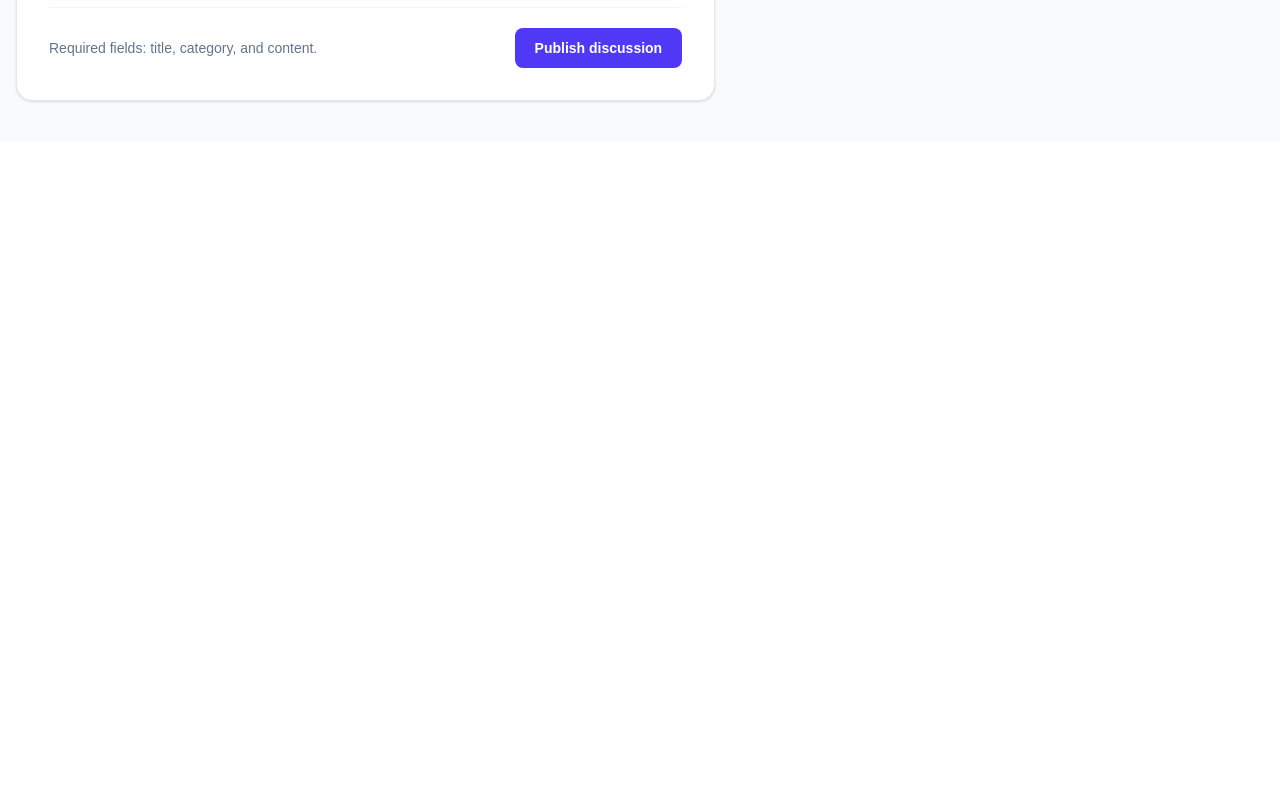
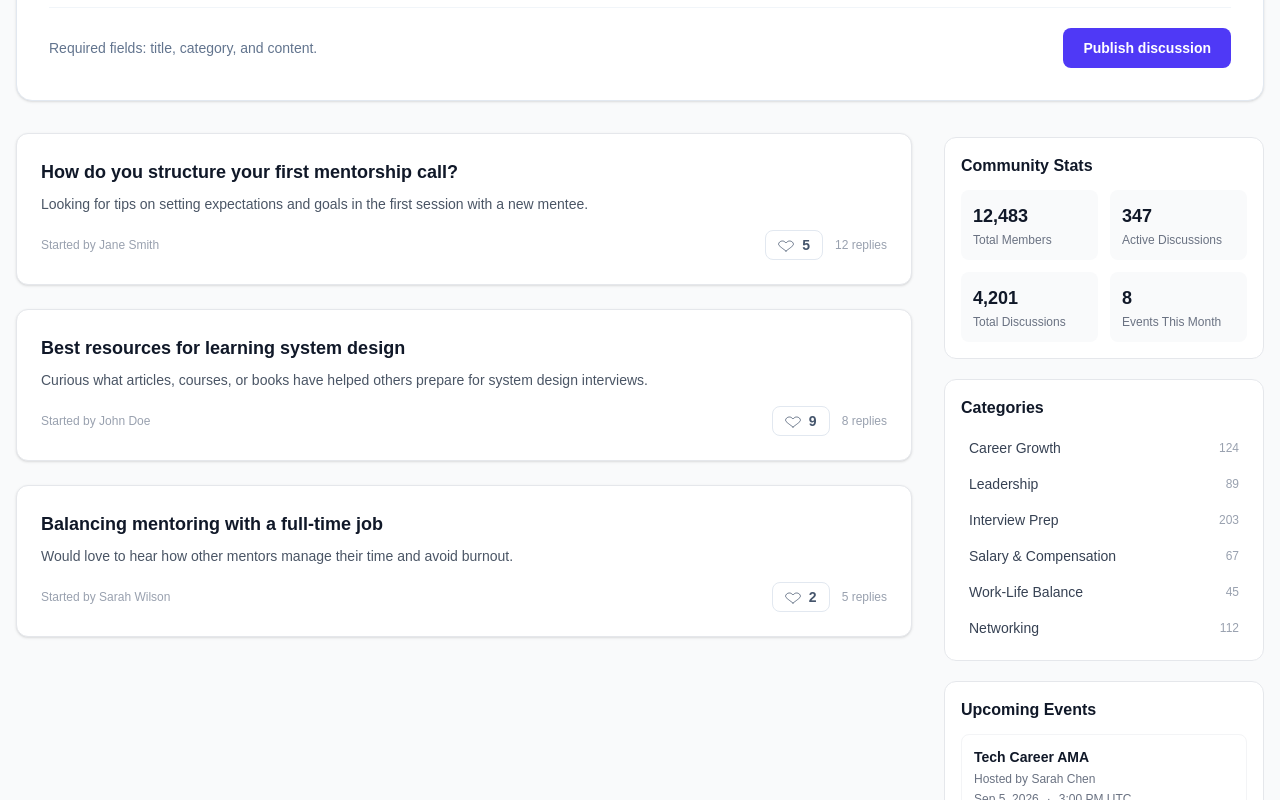
Before and after one commit to MentoNest/skillsync_frontend, a Next.js app: page /community in a window 1280 px wide. Shown: the part 1120-1920 px from the top of the page. Before the commit the page ends 1261 px from the top, so only its background shows below. Built offline with nearby package versions, Linux system fonts and the light colour scheme.

Commit message:
responsive slide

```diff
--- a/app/community/page.tsx
+++ b/app/community/page.tsx
@@ -1,6 +1,9 @@
 import type { Metadata } from "next";
+import CommunityCategoriesSidebar from "@/components/community/CommunityCategoriesSidebar";
 import CommunityHeroBanner from "@/components/community/CommunityHeroBanner";
+import CommunityStatisticsWidget from "@/components/community/CommunityStatisticsWidget";
 import DiscussionFeedContainer from "@/components/community/DiscussionFeedContainer";
+import UpcomingEventsWidget from "@/components/community/UpcomingEventsWidget";
 import DiscussionForm, {
   type DiscussionFormValues,
 } from "@/components/discussions/DiscussionForm";
@@ -19,14 +22,24 @@ export default function CommunityPage() {
     <div className="container mx-auto px-4 py-10">
       <CommunityHeroBanner />
 
-      <div className="mt-10 grid gap-8 lg:grid-cols-[1.15fr_0.85fr]">
+      <div className="mt-10">
         <DiscussionForm
           onSubmit={handleSubmit}
           submitLabel="Publish discussion"
         />
 
-        <div className="lg:pt-2">
-          <DiscussionFeedContainer />
+        <div className="mt-8 grid gap-6 md:gap-8 lg:grid-cols-1 xl:grid-cols-[minmax(0,1fr)_320px] xl:items-start">
+          <div className="order-1 min-w-0">
+            <DiscussionFeedContainer />
+          </div>
+
+          <aside className="order-2 space-y-5 xl:sticky xl:top-6 xl:pt-1">
+            <div className="space-y-5 transition-all duration-300 ease-out">
+              <CommunityStatisticsWidget />
+              <CommunityCategoriesSidebar />
+              <UpcomingEventsWidget />
+            </div>
+          </aside>
         </div>
       </div>
     </div>
```
